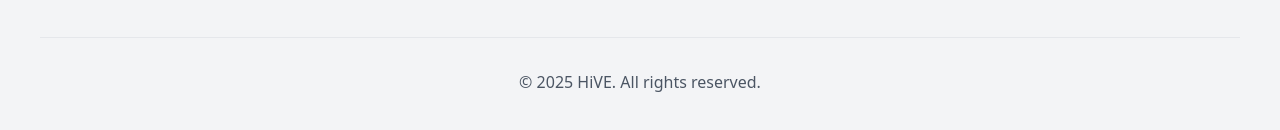
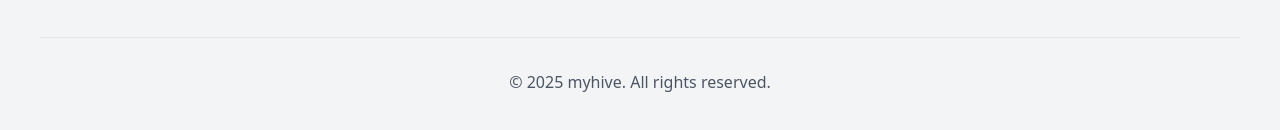
Before and after one commit to reshamsu/myhive-REACT, a React (Vite) app: page /contact in a window 1280 px wide. Shown: the part 1201-1331 px from the top of the page. Built offline with nearby package versions, Linux system fonts and the light colour scheme.

Commit message:
Add files via upload

```diff
--- a/src/components/Footer.tsx
+++ b/src/components/Footer.tsx
@@ -9,7 +9,7 @@ import {
   FaWhatsapp,
   FaEnvelope,
 } from "react-icons/fa";
-import { Link } from "react-router-dom";
+// import { Link } from "react-router-dom";
 
 interface OfficeInfo {
   name: string;
@@ -191,7 +191,7 @@ const Footer: React.FC = () => {
 
         <div className="text-center mt-12 pt-8 border-t border-gray-200">
           <p className="text-gray-600">
-            &copy; {new Date().getFullYear()} HiVE. All rights reserved.
+            &copy; {new Date().getFullYear()} myhive. All rights reserved.
           </p>
         </div>
       </div>
```
